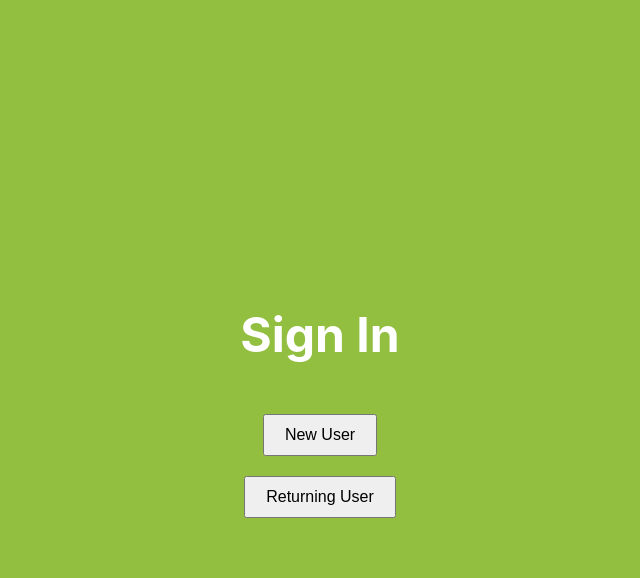
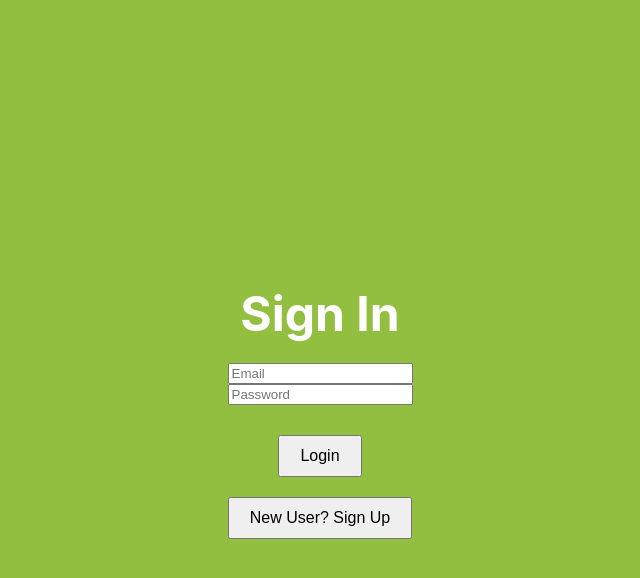
Before and after one commit to DiegoV03/Fit-Check, a React (Create React App) app in the folder fit-check/: page / in a window 1280 px wide. Both pictures are taken after a click on the button "Get Started". Shown: the top 578 px of the page, without its empty margins (320-960 px from the left). Built offline with nearby package versions, Linux system fonts and the light colour scheme.

Commit message:
Added firebase for login authenticatioon
Added firebase for account/password authentication. Also implemented sign up page and added logout button in account setting.

```diff
--- a/fit-check/package.json
+++ b/fit-check/package.json
@@ -7,8 +7,12 @@
     "@testing-library/jest-dom": "^6.6.3",
     "@testing-library/react": "^16.2.0",
     "@testing-library/user-event": "^13.5.0",
+    "firebase": "^11.5.0",
+    "firebaseui": "^6.1.0",
     "react": "^19.0.0",
     "react-dom": "^19.0.0",
+    "react-firebaseui": "^6.0.0",
+    "react-router-dom": "^7.4.0",
     "react-scripts": "5.0.1",
     "web-vitals": "^2.1.4"
   },
--- a/fit-check/src/AccountPage.js
+++ b/fit-check/src/AccountPage.js
@@ -1,4 +1,6 @@
 import React from 'react';
+import { signOut } from "firebase/auth";
+import { auth } from "./firebaseConfig"; // Import Firebase authentication
 import './AccountPage.css';
 
 const AccountPage = ({ onGoHome }) => {
@@ -7,6 +9,17 @@ const AccountPage = ({ onGoHome }) => {
         username: 'JohnDoe',
         birthday: '1990-01-01',
         profileImage: 'https://via.placeholder.com/150', // Replace with actual image URL
+    };
+
+    // ✅ Logout Function
+    const handleLogout = async () => {
+        try {
+            await signOut(auth);
+            alert("You have been logged out!");
+            window.location.reload(); // Reload the page to reset authentication state
+        } catch (error) {
+            alert("Logout Failed: " + error.message);
+        }
     };
 
     return (
@@ -33,6 +46,9 @@ const AccountPage = ({ onGoHome }) => {
             <button className="account-button" onClick={onGoHome}>
                 Go to Home Screen
             </button>
+            <button className="account-button logout-button" onClick={handleLogout}>
+                Log Out
+            </button>
         </div>
     );
 };
--- a/fit-check/src/App.js
+++ b/fit-check/src/App.js
@@ -2,6 +2,7 @@ import React, { useState } from 'react';
 import './App.css';
 import WelcomeScreen from './WelcomeScreen';
 import SignInPage from './SignInPage';
+import SignUpPage from './SignUpPage'; // ✅ Import SignUpPage
 import EmailPage from './EmailPage';
 import NewUserPasswordPage from './NewUserPasswordPage';
 import NewUserScreen from './NewUserScreen';
@@ -18,7 +19,9 @@ function App() {
       case 'welcome':
         return <WelcomeScreen onGetStarted={() => setCurrentPage('signin')} />;
       case 'signin':
-        return <SignInPage onNewUser={() => setCurrentPage('email')} onReturningUser={() => setCurrentPage('welcomeBack')} />;
+        return <SignInPage onNewUser={() => setCurrentPage('signup')} onReturningUser={() => setCurrentPage('welcomeBack')} />;
+      case 'signup':
+        return <SignUpPage onSignIn={() => setCurrentPage('signin')} />;
       case 'email':
         return <EmailPage onEmailSubmit={() => setCurrentPage('newUserPassword')} />;
       case 'newUserPassword':
@@ -32,8 +35,7 @@ function App() {
       case 'landing':
         return <LandingPage
                   onFAQ={() => setCurrentPage('faq')}
-                  onAccount={() => setCurrentPage('account')}
-               />;
+                  onAccount={() => setCurrentPage('account')} />;
       case 'faq':
         return <FAQPage onGoHome={() => setCurrentPage('landing')} />;
       case 'account':
--- a/fit-check/src/SignInPage.js
+++ b/fit-check/src/SignInPage.js
@@ -1,13 +1,44 @@
-import React from 'react';
-import './SignInPage.css';
+import React, { useState } from "react";
+import "./SignInPage.css";
+import { signInWithEmailAndPassword } from "firebase/auth";
+import { auth } from "./firebaseConfig";
 
 const SignInPage = ({ onNewUser, onReturningUser }) => {
+    const [email, setEmail] = useState("");
+    const [password, setPassword] = useState("");
+    const [error, setError] = useState("");
+
+    const handleLogin = async () => {
+        try {
+            await signInWithEmailAndPassword(auth, email, password);
+            alert("Login Successful!");
+            onReturningUser();  // Navigate to the next step
+        } catch (error) {
+            setError("Login Failed: " + error.message);
+        }
+    };
+
     return (
         <div className="sign-in-page">
             <h1 className="sign-in-title">Sign In</h1>
+            <input
+                type="email"
+                placeholder="Email"
+                value={email}
+                onChange={(e) => setEmail(e.target.value)}
+                className="sign-in-input"
+            />
+            <input
+                type="password"
+                placeholder="Password"
+                value={password}
+                onChange={(e) => setPassword(e.target.value)}
+                className="sign-in-input"
+            />
+            {error && <p className="error-message">{error}</p>}
             <div className="button-container">
-                <button className="sign-in-button" onClick={onNewUser}>New User</button>
-                <button className="sign-in-button" onClick={onReturningUser}>Returning User</button>
+                <button className="sign-in-button" onClick={handleLogin}>Login</button>
+                <button className="sign-in-button" onClick={onNewUser}>New User? Sign Up</button>
             </div>
         </div>
     );
--- /dev/null
+++ b/fit-check/src/SignUpPage.js
@@ -0,0 +1,48 @@
+import React, { useState } from "react";
+import { createUserWithEmailAndPassword } from "firebase/auth";
+import { auth } from "./firebaseConfig";
+import "./SignInPage.css"; // Reuse styles from SignInPage
+
+const SignUpPage = ({ onSignIn }) => {
+  const [email, setEmail] = useState("");
+  const [password, setPassword] = useState("");
+  const [error, setError] = useState("");
+
+  const handleSignUp = async () => {
+    try {
+      const userCredential = await createUserWithEmailAndPassword(auth, email, password);
+      console.log("User created:", userCredential.user);
+      alert("Account created successfully! Please sign in.");
+      onSignIn(); // Redirect to SignInPage after signup
+    } catch (error) {
+      setError("Sign Up Failed: " + error.message);
+    }
+  };
+
+  return (
+    <div className="sign-in-page">
+      <h1 className="sign-in-title">Sign Up</h1>
+      <input
+        type="email"
+        placeholder="Email"
+        value={email}
+        onChange={(e) => setEmail(e.target.value)}
+        className="sign-in-input"
+      />
+      <input
+        type="password"
+        placeholder="Password"
+        value={password}
+        onChange={(e) => setPassword(e.target.value)}
+        className="sign-in-input"
+      />
+      {error && <p className="error-message">{error}</p>}
+      <div className="button-container">
+        <button className="sign-in-button" onClick={handleSignUp}>Sign Up</button>
+        <button className="sign-in-button" onClick={onSignIn}>Already have an account? Sign In</button>
+      </div>
+    </div>
+  );
+};
+
+export default SignUpPage;
--- a/fit-check/src/WelcomeBackScreen.js
+++ b/fit-check/src/WelcomeBackScreen.js
@@ -5,9 +5,7 @@ const WelcomeBackScreen = ({ onGoHome }) => {
     return (
         <div className="welcome-back-screen">
             <h1 className="welcome-back-title">Welcome Back!</h1>
-            <input type="email" className="welcome-back-input" placeholder="Enter your email" />
-            <input type="password" className="welcome-back-input" placeholder="Enter your password" />
-            <button className="welcome-back-button" onClick={onGoHome}>Log In</button>
+            <button className="welcome-back-button" onClick={onGoHome}>Start Fitting!</button>
         </div>
     );
 };
--- /dev/null
+++ b/fit-check/src/firebaseConfig.js
@@ -0,0 +1,16 @@
+import { initializeApp } from "firebase/app";
+import { getAuth } from "firebase/auth";
+
+const firebaseConfig = {
+    apiKey: "AIzaSyDp8_Hc23g_64t0m-hVa87CwUgnsYTtdkc",
+    authDomain: "fit-check-abbbd.firebaseapp.com",
+    projectId: "fit-check-abbbd",
+    storageBucket: "fit-check-abbbd.firebasestorage.app",
+    messagingSenderId: "878206356313",
+    appId: "1:878206356313:web:16f2fcef967efcc6541a48",
+    measurementId: "G-QM0CESY3CP"
+  };
+
+// Initialize Firebase
+const app = initializeApp(firebaseConfig);
+export const auth = getAuth(app);
```
Also changed, not shown: 1 other file (tests, documents, lock files or other folders).
